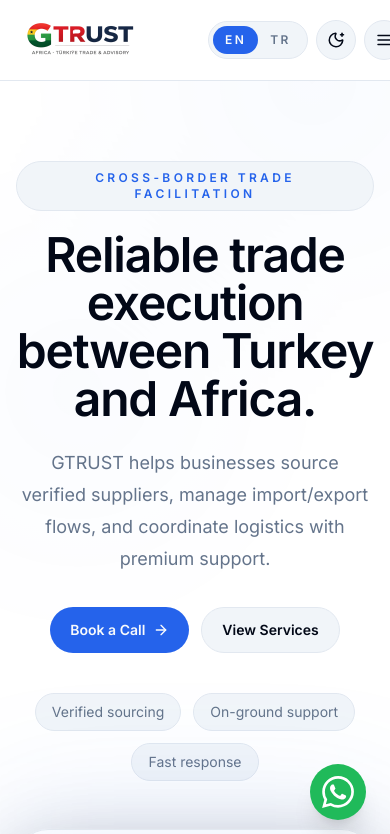
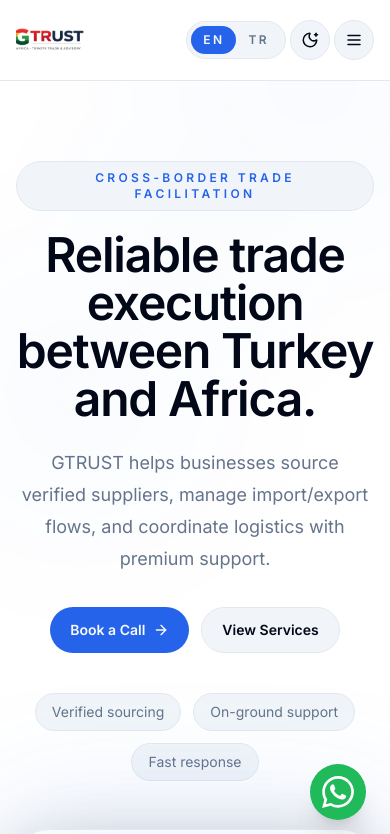
Before and after one commit to MR-checks/Gtrust, a Next.js app: page / in a window 390 px wide. Shown: the top 834 px of the page. Built offline with nearby package versions, Linux system fonts and the light colour scheme.

Commit message:
navbar adjustments

```diff
--- a/components/navbar.tsx
+++ b/components/navbar.tsx
@@ -44,7 +44,7 @@
   return (
     <header ref={navRef} className="sticky top-0 z-50 border-b bg-background/70 backdrop-blur-xl">
       <div className="mx-auto flex max-w-7xl items-center justify-between px-4 py-4 sm:px-6 lg:px-8">
-        <Link href="/" className="flex h-12 w-48 shrink-0 items-center overflow-hidden">
+        <Link href="/" className="flex h-12 w-32 sm:w-48 shrink-0 items-center overflow-hidden">
           <Image
             src="/logo.png"
             alt="GTRUST Logo"
@@ -62,7 +62,7 @@
           ))}
         </nav>
 
-        <div className="flex items-center gap-2 sm:gap-3">
+        <div className="flex shrink-0 items-center gap-1 sm:gap-3">
           <LanguageToggle />
           <ThemeToggle />
           <Link href="/contact" className="hidden rounded-full bg-primary px-4 py-2 text-sm font-semibold text-primary-foreground transition hover:scale-[1.02] lg:block">
```
